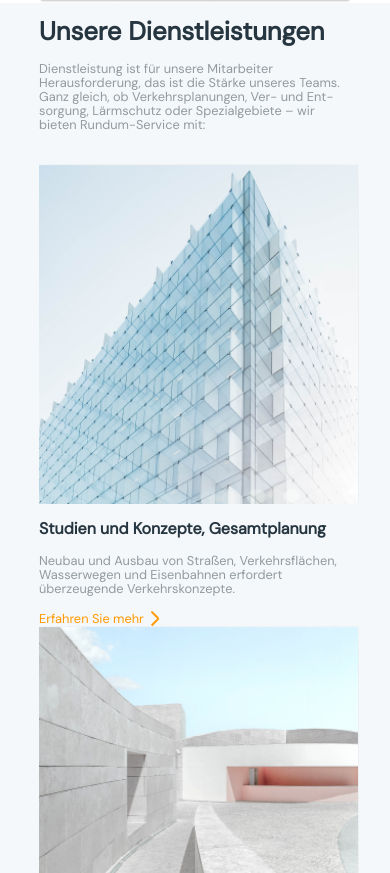
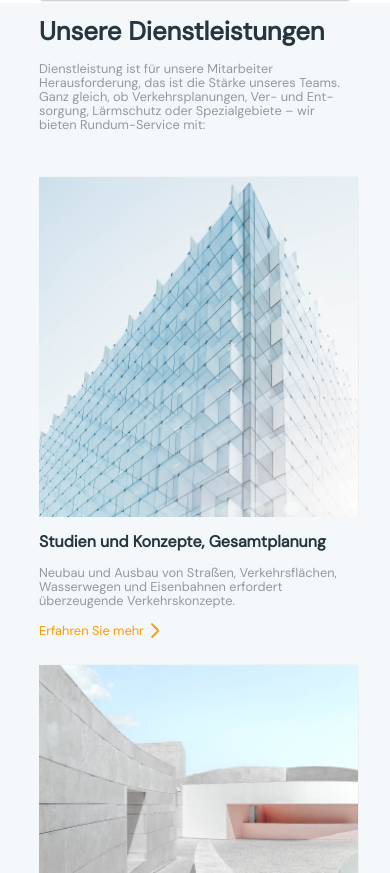
Before and after one commit to NikitaMih/WEISS, a plain HTML site: page index.html in a window 390 px wide. Shown: the part 711-1584 px from the top of the page. Drawn offline with Linux system fonts and the light colour scheme.

Commit message:
Add files via upload

```diff
--- a/src/scss/components/_feauture.scss
+++ b/src/scss/components/_feauture.scss
@@ -17,6 +17,7 @@
 .card{
     width: 30%;
     min-width: 320px;
+    padding: 4% 0;
 
     &__img{
         width: 100%;
--- a/src/scss/global/_media.scss
+++ b/src/scss/global/_media.scss
@@ -37,12 +37,12 @@
 
     .card{
         width: 100%;
+        padding: 4% 0;
 
         &__img{
             width: 100%;
             height: auto;
         }
-
     }
 
     .history{
```
Also changed, not shown: src/style/css/index.min.css, 1 other file.
